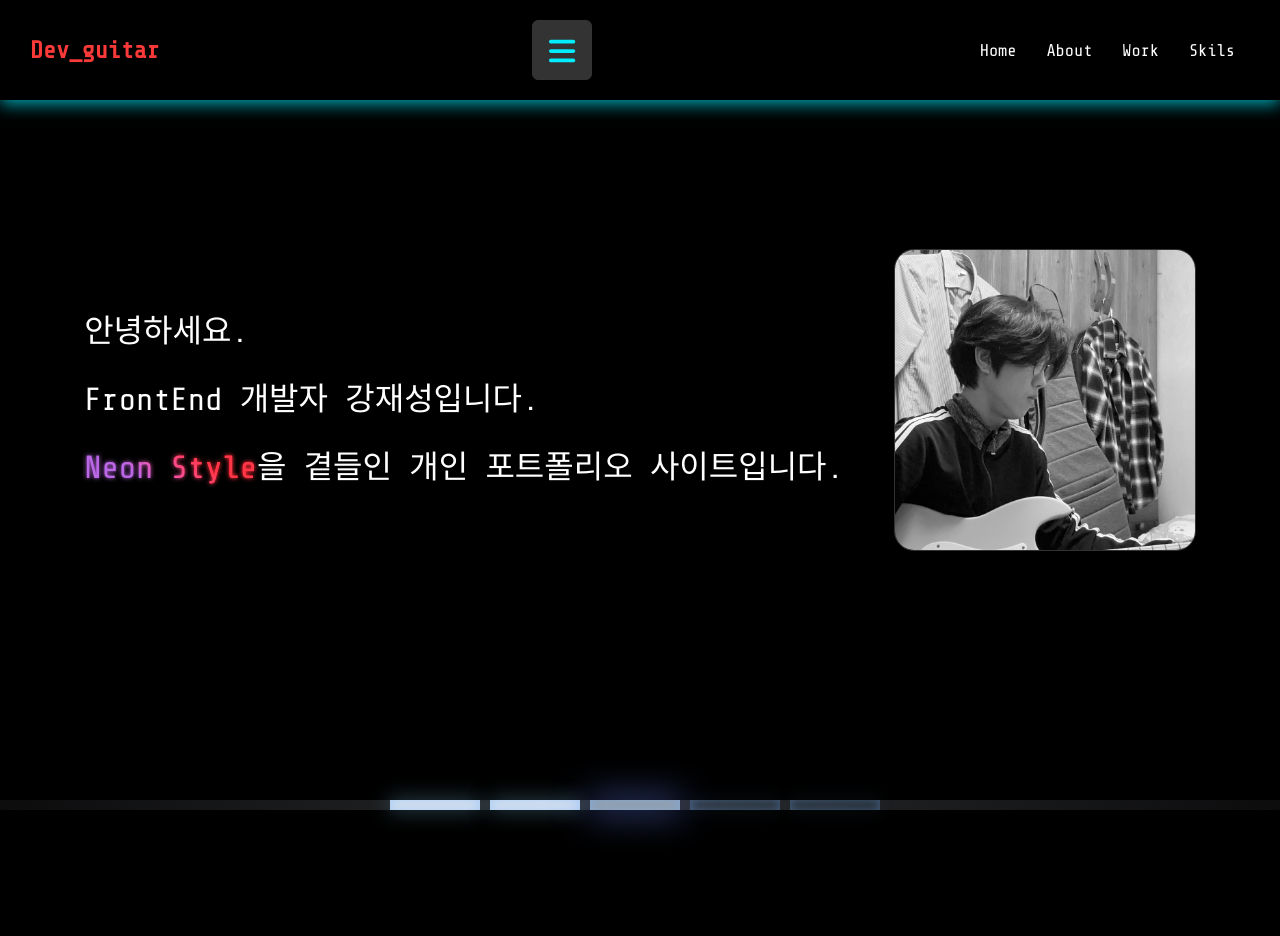
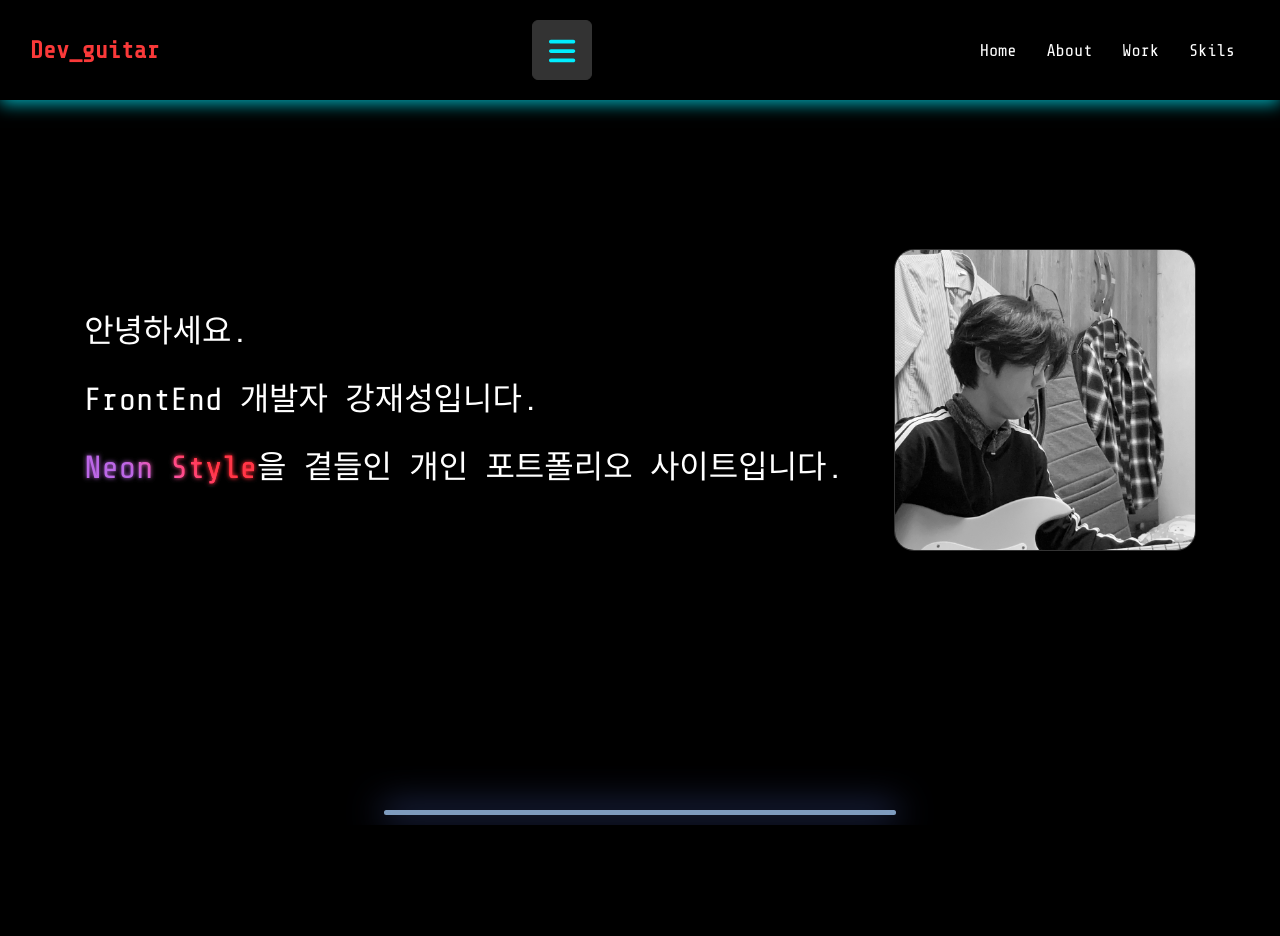
Before and after one commit to JaeSung2386/react-portfolio-neon, a React (Create React App) app: page / in a window 1280 px wide. Shown: the top 936 px of the page. Built offline with nearby package versions, Linux system fonts and the light colour scheme; a web font is replaced by a local one.

Commit message:
Feat : Line 컴포넌트 생성

```diff
--- a/src/App.js
+++ b/src/App.js
@@ -10,13 +10,11 @@ import { FontAwesomeIcon } from "@fortawesome/react-fontawesome";
 
 import './assets/styles/header.css';
 import './assets/styles/app.css';
-import './assets/styles/home.css';
 import './assets/styles/footer.css';
-import './assets/styles/line.css';
 import './assets/styles/text.css';
 
-import Profile from './assets/imgs/profile.jpg';
 import Home from './components/Home';
+import Line from './components/Line'
 
 function App() {
   return (
@@ -65,16 +63,7 @@ function App() {
       {/* Home End */}
 
       {/* line Start */}
-      {/* https://codepen.io/nickpettit/pen/nOOdme */}
-      <div className="line">
-        <ul>
-          <li></li>
-          <li></li>
-          <li></li>
-          <li></li>
-          <li></li>
-        </ul>
-      </div>
+      <Line />
       {/* line End */}
 
       {/* About Start */}
--- a/src/assets/styles/line.css
+++ b/src/assets/styles/line.css
@@ -1,44 +1,13 @@
-html {
-  min-height: 100%;
-  background: -webkit-radial-gradient(center, ellipse cover,  rgba(41,42,45,1) 0%,rgba(0,0,0,1) 100%); /* Chrome10+,Safari5.1+ */
-  background: -o-radial-gradient(center, ellipse cover,  rgba(41,42,45,1) 0%,rgba(0,0,0,1) 100%); /* Opera 12+ */
-  background: -ms-radial-gradient(center, ellipse cover,  rgba(41,42,45,1) 0%,rgba(0,0,0,1) 100%); /* IE10+ */
-  background: radial-gradient(ellipse at center,  rgba(41,42,45,1) 0%,rgba(0,0,0,1) 100%);
+.bar {
+  background-color: black;
+  padding: 10px 0px 10px 0px;
 }
 
-.line ul {
+.neon-bar {
+  height: 5px;
+  width: 40%;
+  border-radius: 5px;
   margin: auto;
-  height: 10px;
-  width: 500px;
-  /* position: absolute; */
-  top: 0;
-  left: 0;
-  right: 0;
-  bottom: 0;
-  list-style: none;
-  padding: 0;
-}
-
-.line li {
-  display: block;
-  float: left;
-  width: 90px;
-  height: 10px;
-  margin-right: 10px;
-}
-
-.line li:nth-child(-n+3) {
-  background: rgba(255,255,255,0.9);
-  box-shadow: inset 0px 0px 10px 2px rgba(117,182,255,0.5),
-                    0px 0px 20px rgba(117,182,214,0.5);
-}
-
-.line li:nth-child(n+4) {
-  box-shadow: inset 0px 0px 10px 1px rgba(117,182,255,0.4),
-                    0px 0px 20px rgba(117,182,255,0.1);
-}
-
-.line li:nth-child(3) {
   -webkit-animation: pulse 1s alternate infinite;
   -moz-animation: pulse 1s alternate infinite;
   animation: pulse 1s alternate infinite;
@@ -46,26 +15,28 @@ html {
 
 @keyframes pulse {
   0% {
-    background: rgba(255,255,255,1);
-    box-shadow: inset 0px 0px 10px 2px rgba(117,182,255,0.5),
-                      0px 0px 40px 2px rgba(105,135,255,1);
+    background: rgba(255, 255, 255, 1);
+    box-shadow: inset 0px 0px 10px 2px rgba(117, 182, 255, 0.5),
+      0px 0px 40px 2px rgba(105, 135, 255, 1);
   }
+
   100% {
-    background: rgba(255,255,255,0);
-    box-shadow: inset 0px 0px 10px 2px rgba(117,182,255,0.5),
-                      0px 0px 30px 2px rgba(105,135,255,0.3);
+    background: rgba(255, 255, 255, 0);
+    box-shadow: inset 0px 0px 10px 2px rgba(117, 182, 255, 0.5),
+      0px 0px 30px 2px rgba(105, 135, 255, 0.3);
   }
 }
 
 @-moz-keyframes pulse {
   0% {
-    background: rgba(255,255,255,1);
-    box-shadow: inset 0px 0px 10px 2px rgba(117,182,255,0.5),
-                      0px 0px 40px 2px rgba(105,135,255,1);
+    background: rgba(255, 255, 255, 1);
+    box-shadow: inset 0px 0px 10px 2px rgba(117, 182, 255, 0.5),
+      0px 0px 40px 2px rgba(105, 135, 255, 1);
   }
+
   100% {
-    background: rgba(255,255,255,0);
-    box-shadow: inset 0px 0px 10px 2px rgba(117,182,255,0.5),
-                      0px 0px 30px 2px rgba(105,135,255,0.3);
+    background: rgba(255, 255, 255, 0);
+    box-shadow: inset 0px 0px 10px 2px rgba(117, 182, 255, 0.5),
+      0px 0px 30px 2px rgba(105, 135, 255, 0.3);
   }
 }
--- /dev/null
+++ b/src/components/Line/index.js
@@ -0,0 +1,13 @@
+import React from 'react'
+
+import '../../assets/styles/line.css';
+
+const index = () => {
+  return (
+    <div className="bar">
+      <div className="neon-bar" />
+    </div>
+  )
+}
+
+export default index
```
